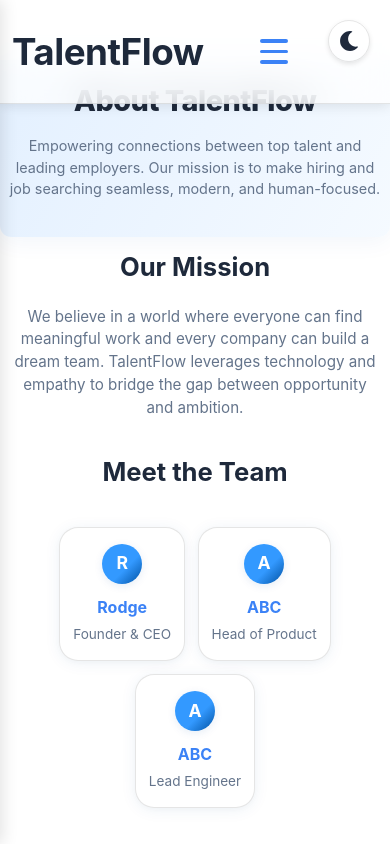
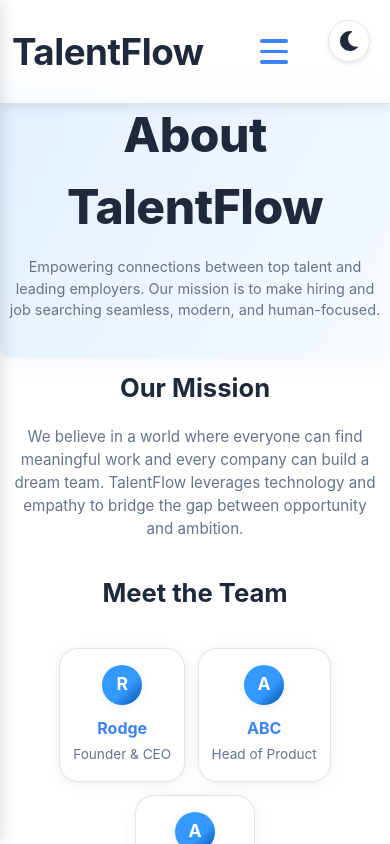
Before and after one commit to KartikVhonale/hr_website_v2, a React (Vite) app: page /about in a window 390 px wide. Shown: the top 844 px of the page. Built offline with nearby package versions, Linux system fonts and the light colour scheme.

Commit message:
fixed some css for mobile screens

```diff
--- a/src/css/Main.css
+++ b/src/css/Main.css
@@ -1913,14 +1913,14 @@
 
     /* Enhanced mobile jobseekers page */
     .jobseekers-page {
-      padding-top: 60px;
+      padding-top: 80px;
     }
     .jobseekers-hero {
       padding: 1.2rem 0.5rem 0.8rem 0.5rem;
       border-radius: 0 0 0.7rem 0.7rem;
     }
     .jobseekers-title {
-      font-size: 1.8rem;
+      font-size: 3rem;
       margin-bottom: 0.8rem;
     }
     .jobseekers-desc {
@@ -1949,14 +1949,14 @@
 
     /* Enhanced mobile employers page */
     .employers-page {
-      padding-top: 60px;
+      padding-top: 80px;
     }
     .employers-hero {
       padding: 1.2rem 0.5rem 0.8rem 0.5rem;
       border-radius: 0 0 0.7rem 0.7rem;
     }
     .employers-title {
-      font-size: 1.8rem;
+      font-size: 3rem;
       margin-bottom: 0.8rem;
     }
     .employers-desc {
@@ -1985,14 +1985,14 @@
 
     /* Enhanced mobile about page */
     .about-page {
-      padding-top: 60px;
+      padding-top: 80px;
     }
     .about-hero {
       padding: 1.2rem 0.5rem 0.8rem 0.5rem;
       border-radius: 0 0 0.7rem 0.7rem;
     }
     .about-title {
-      font-size: 1.8rem;
+      font-size: 3rem;
       margin-bottom: 0.8rem;
     }
     .about-desc {
@@ -2030,14 +2030,14 @@
 
     /* Enhanced mobile contact page */
     .contact-page {
-      padding-top: 60px;
+      padding-top: 80px;
     }
     .contact-hero {
       padding: 1.2rem 0.5rem 0.8rem 0.5rem;
       border-radius: 0 0 0.7rem 0.7rem;
     }
     .contact-title {
-      font-size: 1.8rem;
+      font-size: 3rem;
     }
     .contact-desc {
       font-size: 0.9rem;
```
